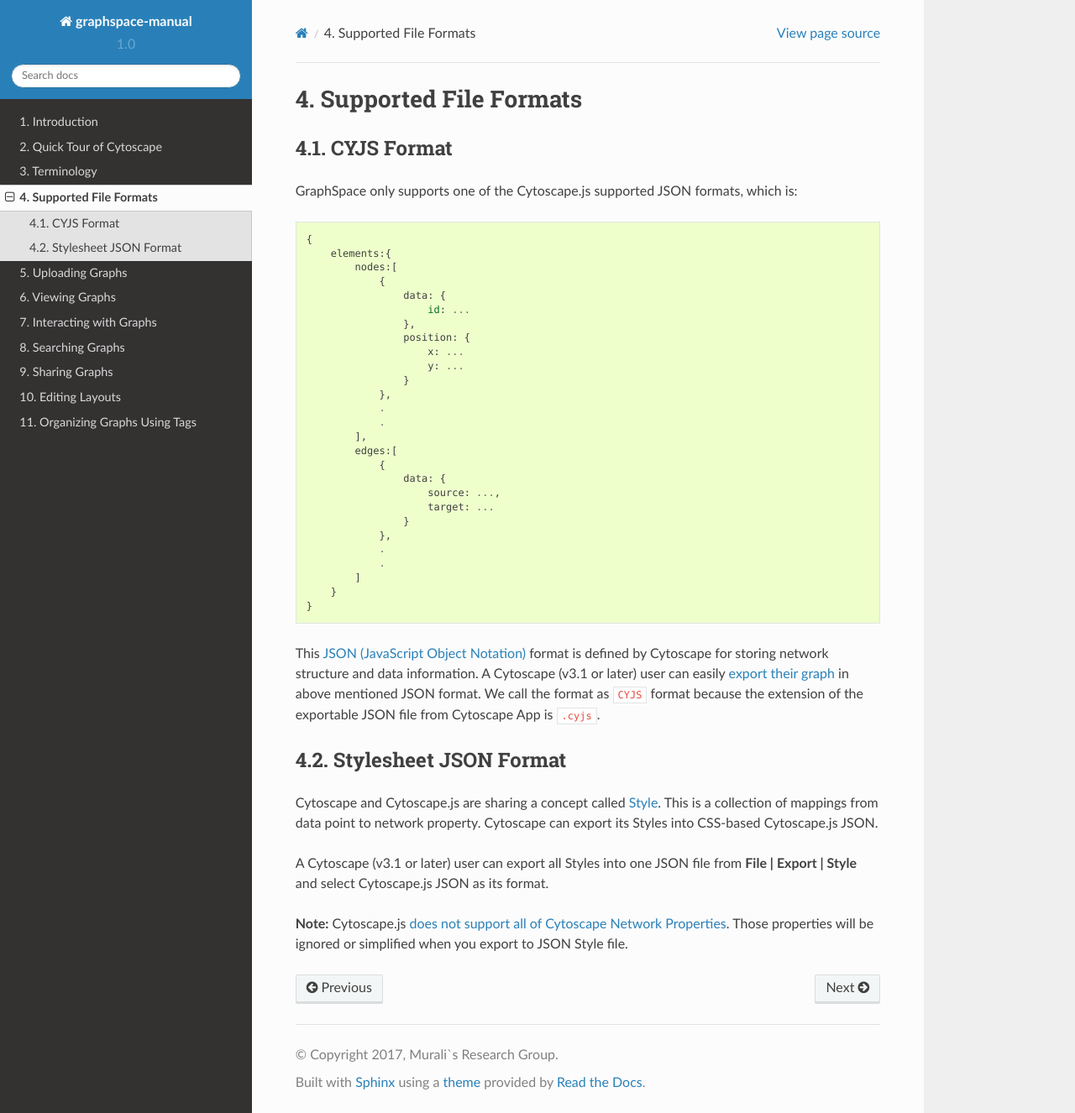
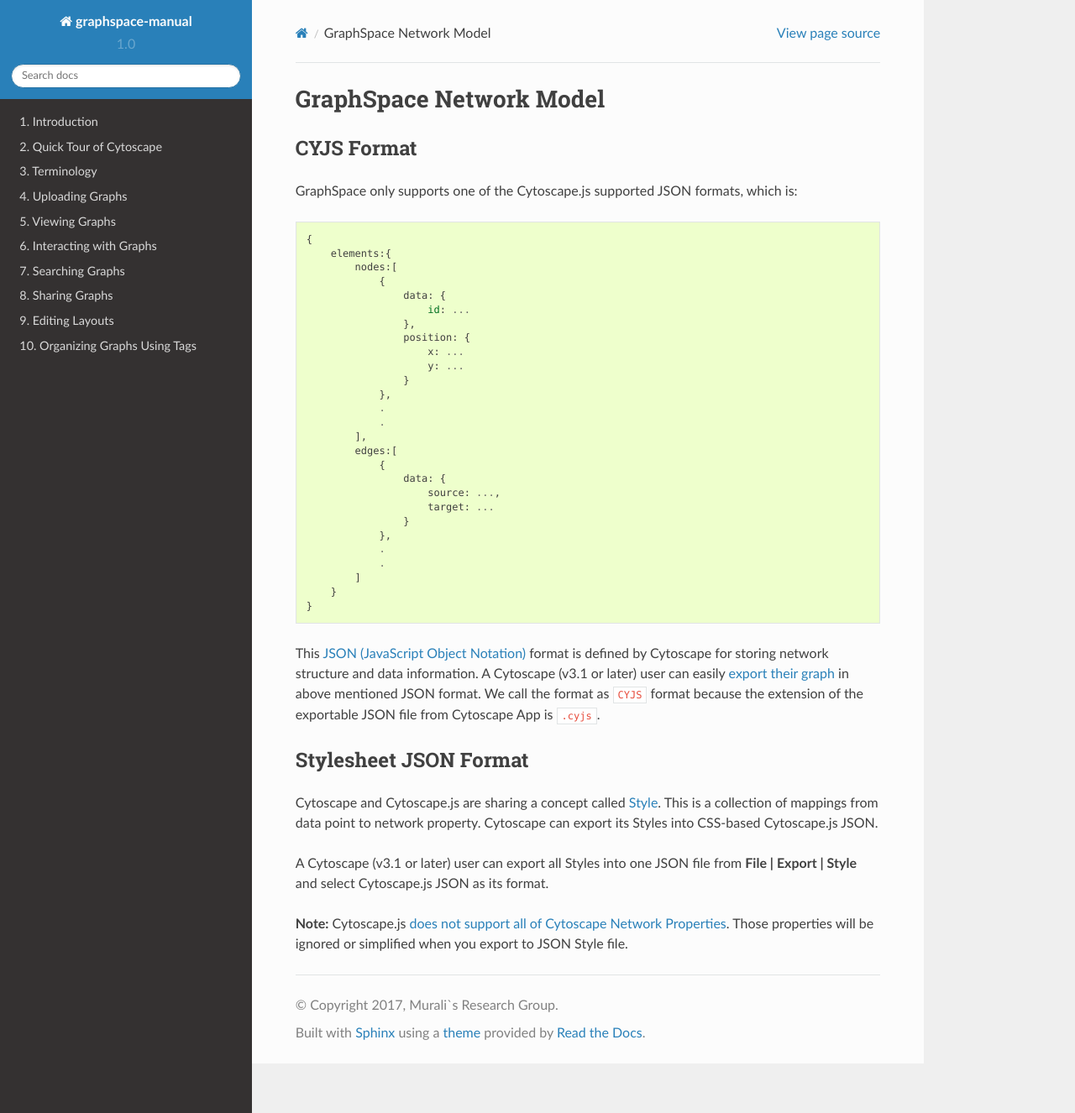
Before and after one commit to adbharadwaj/graphspace-manual, a Sphinx documentation site: the page built from docs/GraphSpace_Network_Model.md, in a window 1280 px wide and 1326 px high. Shown: the whole window at 84% size. Built offline with Sphinx 7.4.7 and the Read the Docs theme 2.0.0, drawn with Linux system fonts in a browser that asks for light colours; pages that are not in the unit, such as notebooks, are missing from menus.

Commit message:
Update and rename Supported_File_Formats.md to GraphSpace_Network_Model.md

```diff
--- a/docs/Supported_File_Formats.md
+++ b/docs/GraphSpace_Network_Model.md
@@ -1,4 +1,4 @@
-# Supported File Formats
+# GraphSpace Network Model
 
 ## CYJS Format
 
```
